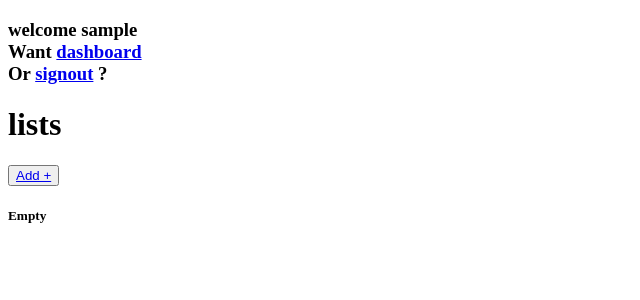
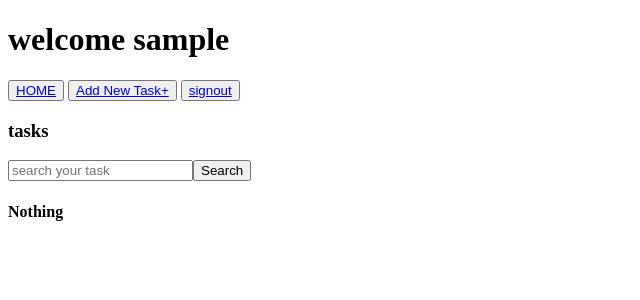
Before and after one commit to Ayaan2907/TaskManager, a Django app: page /dashboard in a window 1280 px wide. Shown: the top 300 px of the page, without its empty margins (0-640 px from the left). Run offline with Django 3.2, Linux system fonts and the light colour scheme; the visitor is signed in with stand-in values (Sample User, id 1); data that the repository does not hold is empty.

Commit message:
search box enabled | crud operations working fine | everything other than styling is perfect

```diff
--- a/Templates/workingApp/base.html
+++ b/Templates/workingApp/base.html
@@ -8,11 +8,13 @@
 </head>
 <body>
   <div>
-    <h3>welcome {{request.user}}
-    <br>Want <a href="{% url 'dashboard' %}">dashboard</a> <br> Or
-    <a href="{% url 'signout' %}">signout</a> ?
-    </h3>
-    <h1> {% block heading %}  {% endblock %}  </h1>
+    <h1>welcome {{request.user}} </h1>
+    <button><a href="{% url 'dashboard' %}">HOME</a></button>
+    <button><a href="{% url 'create_list_form' %}">Add New Task&#x2b;</a></button>
+    <button><a href="{% url 'signout' %}">signout</a> </button>
+
+
+    <h3> {% block heading %}  {% endblock %}  </h3>
     {% block content %}  {% endblock %}
   </div>
 </body>
--- a/Templates/workingApp/tasklist_list.html
+++ b/Templates/workingApp/tasklist_list.html
@@ -1,21 +1,23 @@
 {% extends "workingApp/base.html" %}
-{# this is dashboard template displaying all lists #}
+{# this is dashboard template displaying all tasks #}
 
 {% block extra_title %}
- lists
+ tasks
 {% endblock %}
 
 {% block heading %}
-  lists
+  tasks
 {% endblock %}
 
 {% block content %}
-<button><a href="{% url 'create_list_form' %}">Add &#x2b;</a></button>
-
-{% for list in lists %}
-<h2><a href="{% url 'list_descr' list.id %}">{{ list.id}} > {{ list.name }}</a></h2>
-<a href="{% url 'delete_list' list.id %}">delete</a>
+<form method="GET" style="display: flex;">
+  <input type='text' name='search-area' value="{{searchInput}}" placeholder="search your task">
+  <input class="button" type="submit" value='Search'>
+</form>
+{% for task in tasks %}
+<h2><a href="{% url 'list_descr' task.id %}">{{ task.name }}</a></h2>
+{# <a href="{% url 'delete_list' task.id %}">delete</a> #}
 {% empty %}
-<h5>Empty</h5>
+<h4>Nothing</h4>
 {% endfor %}
 {% endblock %}
--- a/userPages/views.py
+++ b/userPages/views.py
@@ -8,7 +8,7 @@ from django.contrib.auth.decorators import login_required
 from django.urls import reverse_lazy
 from django.contrib.auth.views import LoginView as signinView
 from .forms import *
-from workingApp.forms import *
+
 from workingApp.models import *
 
 def index(request): # used for a new comer for login/signup or to reaad about our app
--- a/workingApp/models.py
+++ b/workingApp/models.py
@@ -7,6 +7,7 @@ class TaskList(models.Model):
 	name = models.CharField(max_length=50)
 	desc = models.TextField(null=True, blank=True)
 	created_at = models.DateTimeField(default=timezone.now) # if we write default = timezone.now() the timezone function gets called and it takes the time when the migrations are run.  instead use timezone.now which gets called at the object creation
+	deadline = models.DateField(default=timezone.now) # if we write default = timezone.now() the timezone function gets called and it takes the time when the migrations are run.  instead use timezone.now which gets called at the object creation
 	completionStatus = models.BooleanField(default=False)
 	userKey = models.ForeignKey(User, on_delete= models.CASCADE,  null=True, blank=True)#storing user_id
 	def __str__(self):
--- a/workingApp/urls.py
+++ b/workingApp/urls.py
@@ -7,11 +7,10 @@ urlpatterns = [
 
     # path('dashboard', dashboard, name='dashboard'), #show all lists
     path('dashboard', dashboard.as_view(), name='dashboard'), #show all lists
-    path('uupdateList/<int:pk>', updateList.as_view(), name= 'update_list'),     #show tasks in a list
-    path('list/<int:listId>', list_descr, name= 'list_descr'),     #show tasks in a list
-    path('createlist/', createList.as_view(), name= 'create_list_form'),     #shows form for adding list inside a specific board
-    path('deletelist/<int:pk>', DeleteList.as_view(), name= 'delete_list'),
-    # path('createtask/<int:listId>', createTask.as_view(), name= 'create_task_form'),     #shows form for adding task inside a specific list
+    path('updateTask/<int:pk>', taskUpdate.as_view(), name= 'update_list'),     #show tasks in a list
+    path('task/<int:taskId>', taskDescription, name= 'list_descr'),     #show tasks in a list
+    path('createTask/', taskCreate.as_view(), name= 'create_list_form'),     #form for adding task
+    path('deleteTask/<int:pk>', taskDelete.as_view(), name= 'delete_list'),
 
 
 ]
--- a/workingApp/views.py
+++ b/workingApp/views.py
@@ -6,86 +6,50 @@ from django.views.generic.edit import CreateView, UpdateView, DeleteView, FormVi
 from django.views.generic.detail import DetailView
 from django.contrib.auth.mixins import LoginRequiredMixin
 from django.urls import reverse_lazy
-# from .forms import *
 from .models import *
-
 
 class dashboard(LoginRequiredMixin, ListView):
     model = TaskList
-    context_object_name = 'lists' # this is used as providing the context in template
+    context_object_name = 'tasks' # this is used as providing the context in template
 
     def get_context_data(self, **kwargs):
         context = super().get_context_data(**kwargs)
-        context['lists'] = context['lists'].filter(userKey=self.request.user)
-        # context['lists'] = context['lists'].filter(completionStatus=False).count()
+        context['tasks'] = context['tasks'].filter(userKey=self.request.user)
+        # context['tasks'] = context['tasks'].filter(completionStatus=False).count()
 
-#         search_input = self.request.GET.get('search-area') or ''
-#         if search_input:
-#             context['lists'] = context['lists'].filter(
-#                 title__startswith=search_input)
-
-#         context['search_input'] = search_input
-
+        searchInput = self.request.GET.get('search-area') or ''
+        if searchInput:
+            # context['tasks'] = context['tasks'].filter(
+            #         desc__contains=searchInput )
+            context['tasks'] = context['tasks'].filter(
+                    name__startswith=searchInput)
+        context['searchInput'] = searchInput
         return context
 
 
-class createList(LoginRequiredMixin, CreateView):
+class taskCreate(LoginRequiredMixin, CreateView):
     model = TaskList
-    fields = ['name', 'desc', 'completionStatus']
+    fields = ['name', 'desc', 'completionStatus','deadline']
     success_url = reverse_lazy('dashboard')
 
     def form_valid(self, form):
         form.instance.userKey = self.request.user
-        return super(createList, self).form_valid(form)
+        return super(taskCreate, self).form_valid(form)
 
 
-class updateList(LoginRequiredMixin, UpdateView):
+@login_required(login_url='signin')
+def taskDescription(request, taskId):
+    tasks = TaskList.objects.filter(id=taskId)
+    return render(request, 'workingApp/tasks.html', {'tasks':tasks,'taskId':tasks[0].id,'taskName':tasks[0].name, 'deadline': tasks[0].deadline, 'stat': tasks[0].completionStatus})
+
+
+class taskUpdate(LoginRequiredMixin, UpdateView):
     model = TaskList
-    fields = ['name', 'desc', 'completionStatus']
+    fields = ['name', 'desc', 'completionStatus','deadline']
     success_url = reverse_lazy('dashboard')
 
 
-class DeleteList(LoginRequiredMixin, DeleteView):
+class taskDelete(LoginRequiredMixin, DeleteView):
     model = TaskList
-    context_object_name = 'lists'
+    context_object_name = 'tasks'
     success_url = reverse_lazy('dashboard')
-
-
-
-
-
-@login_required(login_url='signin')
-def list_descr(request, listId):
-    lists = TaskList.objects.filter(id=listId)
-    # tasks = Task.objects.filter(listKey=listId)
-    # return render(request, 'workingApp/lists.html', {'tasks': tasks, 'list_name': lists[0].name, 'listId': lists[0].id})
-    return render(request, 'workingApp/lists.html', {'lists':lists,'listId':lists[0].id,'listName':lists[0].name, 'stat': lists[0].completionStatus})
-
-
-
-{
-    # class createTask(LoginRequiredMixin, CreateView):
-    #     model = Task
-    #     fields = ['name', 'desc', 'listKey','completionStatus']
-    #     success_url = reverse_lazy(list_descr(request, listId))
-    #     #FIXME: 1>> success_url = redirect('list_desc', 'listId')
-    #     #FIXME: 2>> listKey
-
-    #     def form_valid(self, form):
-    #         # form.instance.listKey = self.kwargs.get('listId')
-    #         return super(createTask, self).form_valid(form)
-
-
-    # # @login_required(login_url='signin')
-    # # def create_task_form(request, list_id):
-    # #     # get data from form and assign it
-    # #     if request.method == 'POST':
-    # #         form = Task_form(data=request.POST)
-    # #         name = request.POST['name']
-    # #         if form.is_valid():
-    # #             form.save()
-    # #             return redirect('list_descr', list_id)
-    # #     else:
-    # #         form = Task_form(initial= {'list_key': list_id})
-    # #     return render(request,'workingApp/createTask.html', {'form':form})
-}
```
Also changed, not shown: Templates/workingApp/formsBase.html (+5 -3 lines), Templates/workingApp/lists.html (deleted, +0 -41 lines), Templates/workingApp/task_form.html (deleted, +0 -16 lines), Templates/workingApp/tasklist_confirm_delete.html (+10 -5 lines), Templates/workingApp/tasklist_form.html (+6 -6 lines), Templates/workingApp/tasks.html (added, +17 -0 lines), workingApp/forms.py (deleted, +0 -33 lines), workingApp/migrations/0007_tasklist_deadline.py (added).
